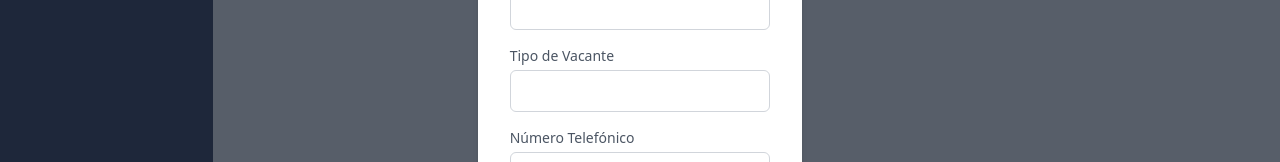
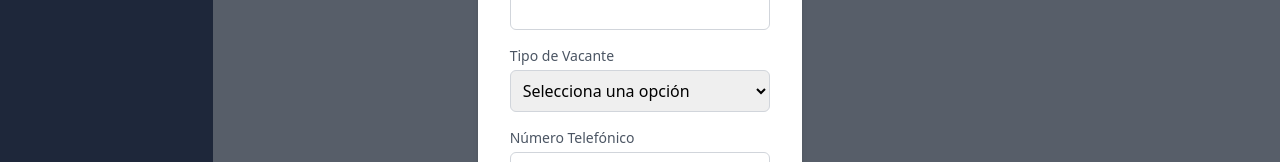
Before and after one commit to EMECROLL/JobHub, a React (Create React App) app: page /dashboardOfertas in a window 1280 px wide. Both pictures are taken after a click on the button "Agregar Oferta Laboral". Shown: the part 455-617 px from the top of the page. Built offline with nearby package versions, Linux system fonts and the light colour scheme; no server answers.

Commit message:
tipoVacante

```diff
--- a/src/Pages/Dashboard_Ofertas/DashboardOfertas.js
+++ b/src/Pages/Dashboard_Ofertas/DashboardOfertas.js
@@ -188,16 +188,22 @@ function DashboardOfertasLaborales() {
   <label htmlFor="tipoVacante" className="block text-sm font-medium text-gray-600">
     Tipo de Vacante
   </label>
-                        <input
-                          type="text"
+  <select
     id="tipoVacante"
     name="tipoVacante"
     value={tipoVacante}
     onChange={(e) => setTipoVacante(e.target.value)}
     className="mt-1 p-2 border border-gray-300 rounded-md w-full"
     required
-                        />
+  >
+    <option value="">Selecciona una opción</option>
+    <option value="División de Tecnología">División de Tecnología</option>
+    <option value="División de Turismo">División de Turismo</option>
+    <option value="División de Medios">División de Medios</option>
+    <option value="División de Finanzas">División de Finanzas</option>
+  </select>
 </div>
+
                       <div className="mb-4">
                         <label htmlFor="num_telefonico" className="block text-sm font-medium text-gray-600">
                           Número Telefónico
```
Lines whose indentation alone changed are shown as unchanged.
